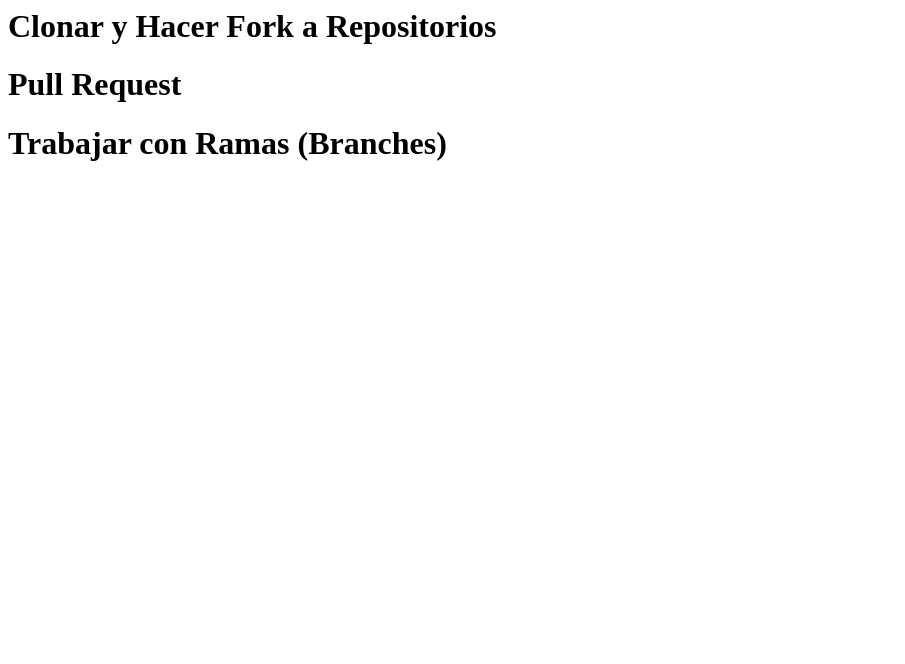
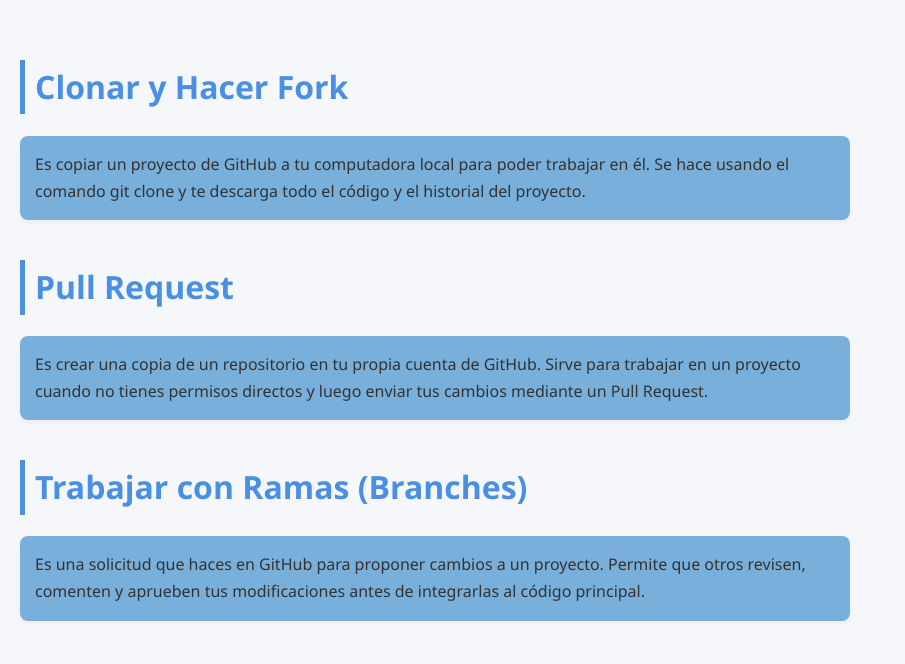
Before and after one commit to hastaCuandoRocky/Proyecto-Git, a plain HTML site: page pages/intermedio.html in a window 1280 px wide. Shown: the whole page, without its empty margins (0-905 px from the left). Drawn offline with Linux system fonts and the light colour scheme.

Commit message:
dar estilo a la pagina intermedio y agregar breves conceptos sobre cada punto

```diff
--- a/pages/intermedio.html
+++ b/pages/intermedio.html
@@ -1,3 +1,60 @@
-<h1>Clonar y Hacer Fork a Repositorios</h1>
-<h1>Pull Request</h1>
-<h1>Trabajar con Ramas (Branches)</h1>
+<!DOCTYPE html>
+<html lang="es">
+<head>
+    <meta charset="UTF-8">
+    <meta name="viewport" content="width=device-width, initial-scale=1.0">
+    <title>GitHub Conceptos</title>
+    <style>
+        body {
+            font-family: 'Segoe UI', Tahoma, Geneva, Verdana, sans-serif;
+            background-color: #f5f7fa;
+            color: #333;
+            margin: 0;
+            padding: 20px;
+            line-height: 1.7;
+        }
+
+        h1 {
+            color: #4a90e2;
+            border-left: 5px solid #4a90e2;
+            padding-left: 10px;
+            margin-top: 40px;
+        }
+
+        p {
+            background-color: #78afdb;
+            padding: 15px;
+            border-radius: 8px;
+            box-shadow: 0 2px 5px rgba(0,0,0,0.05);
+            max-width: 800px;
+            margin-bottom: 20px;
+        }
+
+        @media (max-width: 600px) {
+            body {
+                padding: 15px;
+            }
+
+            h1 {
+                font-size: 1.5rem;
+            }
+
+            p {
+                font-size: 1rem;
+            }
+        }
+    </style>
+</head>
+<body>
+
+    <h1>Clonar y Hacer Fork</h1>
+    <p>Es copiar un proyecto de GitHub a tu computadora local para poder trabajar en él. Se hace usando el comando git clone y te descarga todo el código y el historial del proyecto.</p>
+
+    <h1>Pull Request</h1>
+    <p>Es crear una copia de un repositorio en tu propia cuenta de GitHub. Sirve para trabajar en un proyecto cuando no tienes permisos directos y luego enviar tus cambios mediante un Pull Request.</p>
+
+    <h1>Trabajar con Ramas (Branches)</h1>
+    <p>Es una solicitud que haces en GitHub para proponer cambios a un proyecto. Permite que otros revisen, comenten y aprueben tus modificaciones antes de integrarlas al código principal.</p>
+
+</body>
+</html>
```
